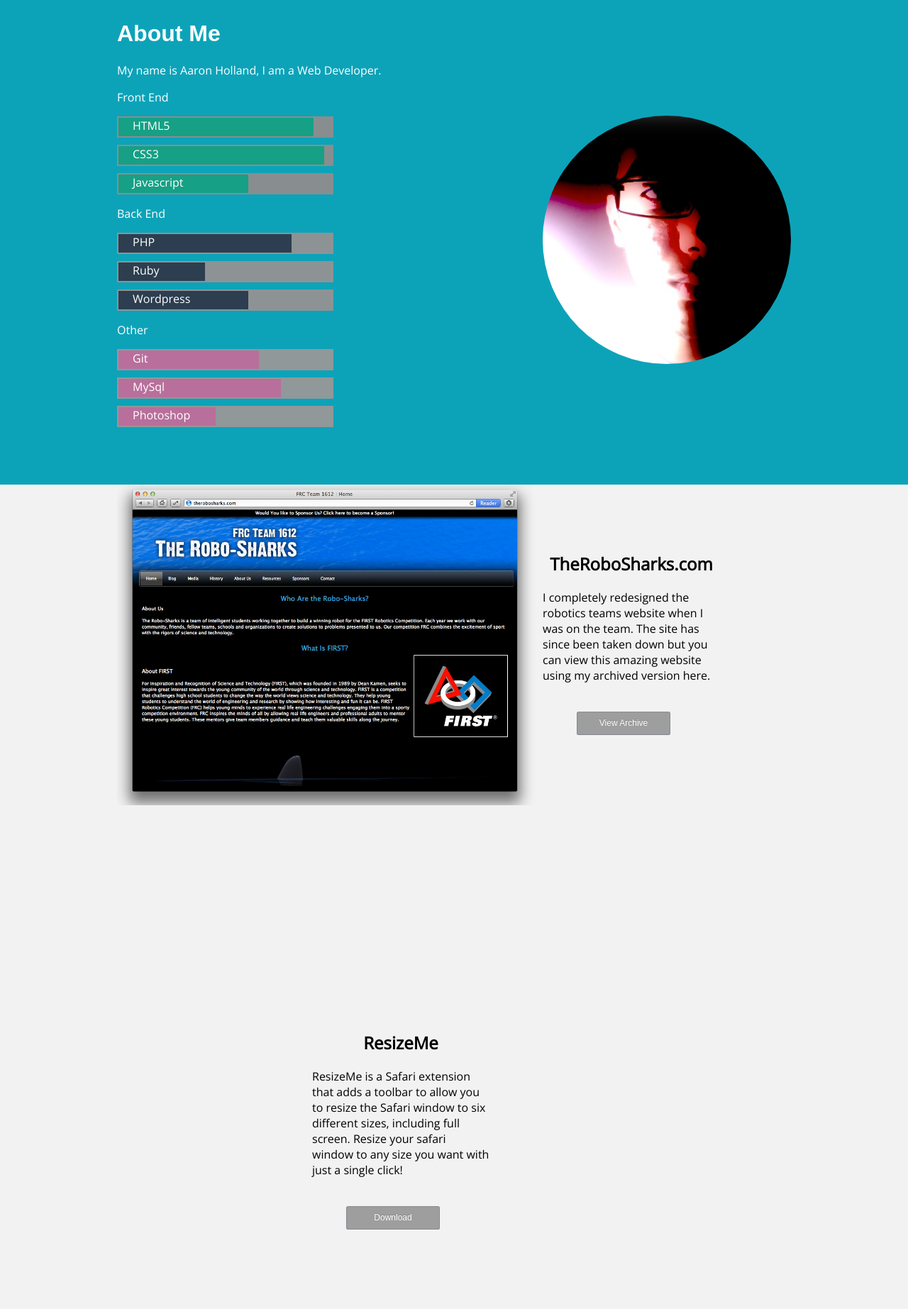
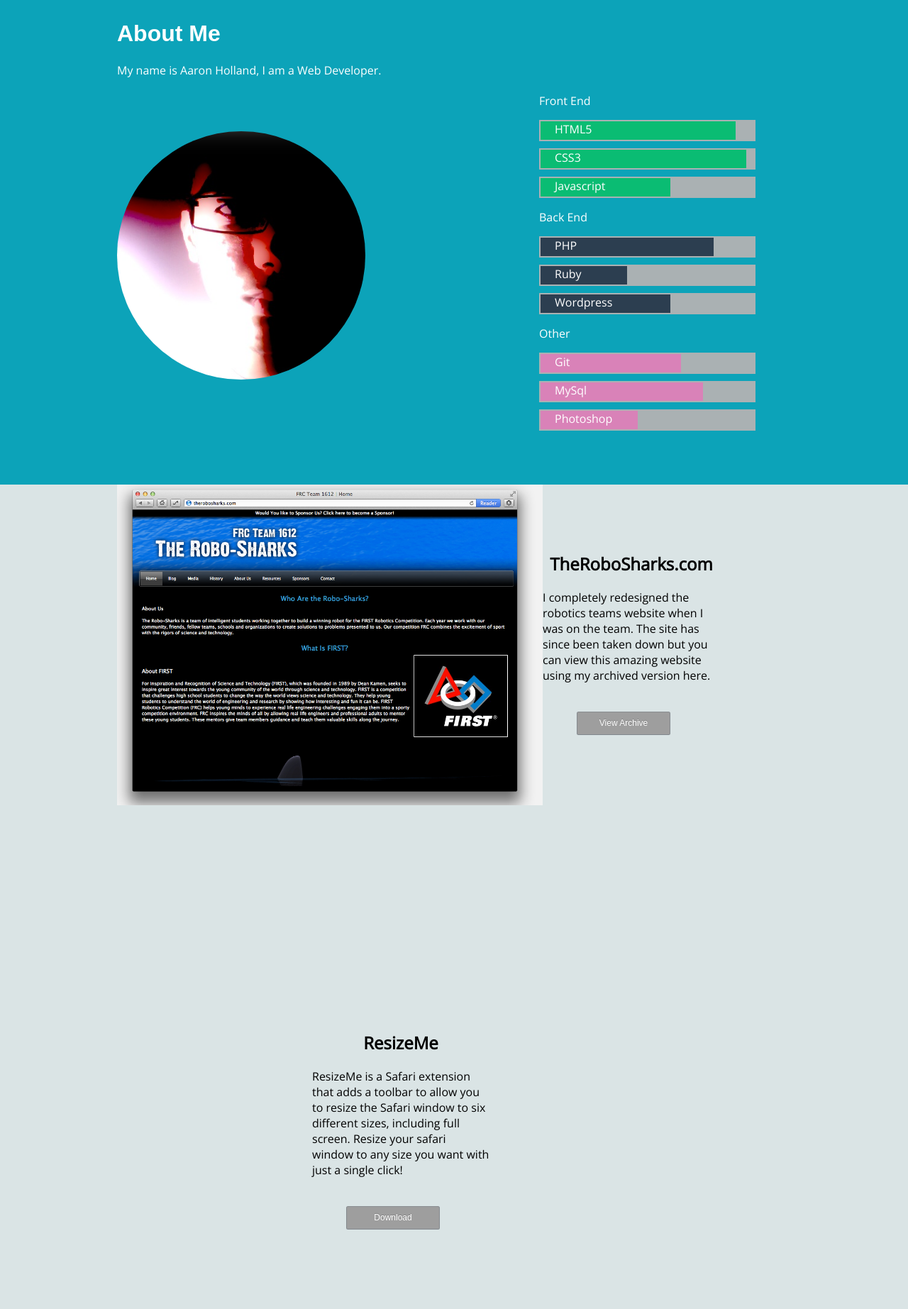
Before and after one commit to aaronholla/Portfolio, a PHP site: page / in a window 1280 px wide. Shown: the part 75-1920 px from the top of the page at 71% size. Run offline with PHP 8.4, Linux system fonts and the light colour scheme; grey boxes are pictures that could not be loaded.

Commit message:
Styled About Me Section
https://app.asana.com/0/9690699514304/9704484874619

*Moved the skills to the right side.
*Moved the avatar to the left.
*Change the green to a lighter shade.
*All skillbars now have the same color background
*Changed the background of skillbars to a lighter grey

```diff
--- a/css/style.css
+++ b/css/style.css
@@ -2,7 +2,7 @@ html, body{
 	font-family: 'Open Sans', sans-serif;
 	padding:0;
 	margin: 0;
-	background:#F2F2F2;
+	background:#dae4e5;
 	z-index:0;
 	width: 100%;
 }
@@ -63,8 +63,12 @@ h2{
 	text-decoration: none;
 	color: #0ca3b9;
 }
+#skills{
+	float: right;
+	margin-top:-420px;
+	margin-right: 50px;
+}
 #avatar{
-	float:right;
 	margin-top:75px;
 	width: 350px;
 	height: 350px;
@@ -84,7 +88,7 @@ h2{
 	font-size: 28;
 }
 .skillbar{
-	background-color: #888e8f;
+	background-color: #aab1b3;
 	width: 305px;
 	height: 28px;
 	margin-bottom: 10px;
@@ -93,7 +97,7 @@ h2{
 .skillbar > div{
 	height: 26px;
 	margin-left: 2px;
-	background-color: #16a085;
+	background-color: #0abc73;
 }
 .skillbar > div > span{
 	margin-left: 20px;
@@ -108,7 +112,7 @@ h2{
 	width: 60%;
 }
 .skillbar2{
-	background-color: #8d9394;
+	background-color: #aab1b3;
 	width: 305px;
 	height: 28px;
 	margin-bottom: 10px;
@@ -132,7 +136,7 @@ h2{
 	width: 60%;
 }
 .skillbar3{
-	background-color: #919899;
+	background-color: #aab1b3;
 	width: 305px;
 	height: 28px;
 	margin-bottom: 10px;
@@ -141,7 +145,7 @@ h2{
 .skillbar3 > div{
 	height: 26px;
 	margin-left: 2px;
-	background-color: #b86f9c;
+	background-color: #d982b8;
 }
 .skillbar3 > div > span{
 	margin-left: 20px;
@@ -171,7 +175,7 @@ h2{
 }
 #contact{
 	margin-bottom: -71px;
-	background-color: #16a085;
+	background-color: #0abc73;
 }
 #right{
 	float:right;
--- a/index.html
+++ b/index.html
@@ -27,6 +27,7 @@
 				<h1>About Me</h1>
 				<a>My name is Aaron Holland, I am a Web Developer.</a>
 				<div id="avatar"></div>
+				<div id="skills">
 					<div>
 						<p>Front End</p>
 						<div class="skillbar"><div id="skill1"><span>HTML5</span></div></div>
@@ -44,6 +45,7 @@
 						<div class="skillbar3"><div id="skill1"><span>Git</span></div></div>
 						<div class="skillbar3"><div id="skill2"><span>MySql</span></div></div>
 						<div class="skillbar3"><div id="skill3"><span>Photoshop</span></div></div>
+					</div>
 				</div>
 			</div>
 		</div>
```
Lines whose indentation alone changed are shown as unchanged.
